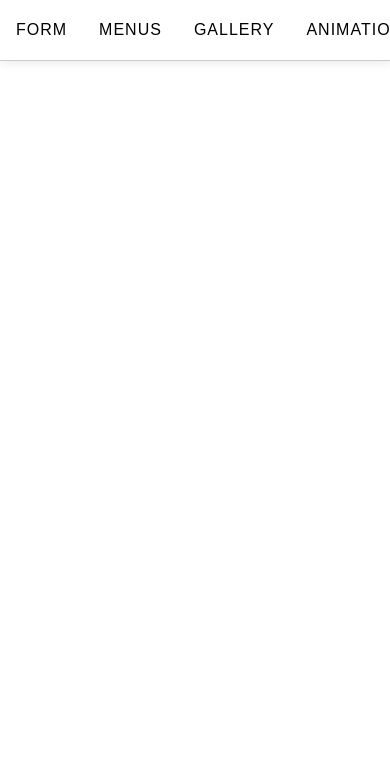
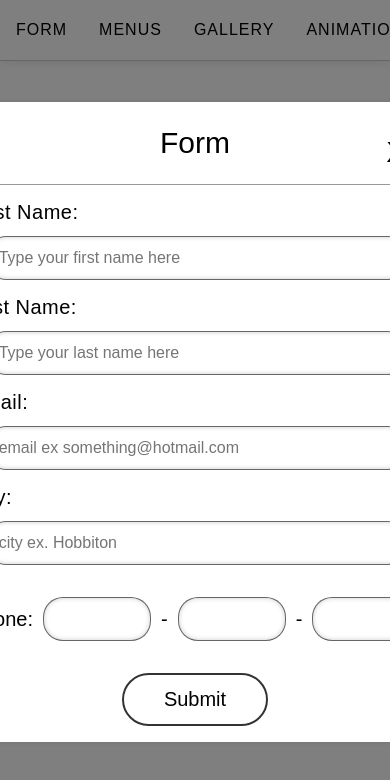
Before and after one commit to savus/testing-vite-react, a React (Vite) app: page / in a window 390 px wide. Shown: the top 780 px of the page. Built offline with nearby package versions, Linux system fonts and the light colour scheme.

Commit message:
currently building phoneInput tracker

```diff
--- a/src/App.tsx
+++ b/src/App.tsx
@@ -3,12 +3,14 @@ import { Header } from "./Components/Header.js";
 import { Modal } from "./Components/Modal.js";
 import { ModalContextProvider } from "./Components/Providers/ModalContextProvider.js";
 import { NavbarContextProvider } from "./Components/Providers/NavbarContextProvider.js";
+import { UserInfoProvider } from "./Components/Providers/UserInfoProvider.js";
 import "./css/index.css";
 import "./js/index.js";
 
 function App() {
   return (
     <>
+      <UserInfoProvider>
         <ModalContextProvider>
           <NavbarContextProvider>
             <Header />
@@ -17,6 +19,7 @@ function App() {
             <FormContent />
           </Modal>
         </ModalContextProvider>
+      </UserInfoProvider>
     </>
   );
 }
--- a/src/Components/FormContent.tsx
+++ b/src/Components/FormContent.tsx
@@ -1,10 +1,28 @@
 import { SubmitButton } from "./SubmitButton";
 import { TextInput } from "./TextInput";
 import "../css/form-content.css";
+import { PhoneInput } from "./PhoneInput";
+import { useUserContext } from "./Providers/UserInfoProvider";
+import { useState } from "react";
+import type { TPhoneInput } from "../types";
 
 export const FormContent = () => {
+  const { userInformation, setUserInformation } = useUserContext();
+
+  const [firstNameInput, setFirstNameInput] = useState("");
+  const [lastNameInput, setLastNameInput] = useState("");
+  const [emailInput, setEmailInput] = useState("");
+  const [cityInput, setCityInput] = useState("");
+  const [phoneInput, setPhoneInput] = useState<TPhoneInput>(["", "", ""]);
   return (
-    <div className="form-content">
+    <form
+      className="form-content"
+      action="#"
+      onSubmit={(e) => {
+        e.preventDefault();
+        console.log(firstNameInput, lastNameInput, emailInput, cityInput);
+      }}
+    >
       <TextInput
         labelText="First Name"
         labelFor="first-name"
@@ -12,8 +30,11 @@ export const FormContent = () => {
           id: "first-name",
           type: "text",
           placeholder: "Type your first name here",
+          value: firstNameInput,
+          onChange: ({ target: { value } }) => setFirstNameInput(value),
         }}
       />
+
       <TextInput
         labelText="Last Name"
         labelFor="last-name"
@@ -21,8 +42,11 @@ export const FormContent = () => {
           id: "last-name",
           type: "text",
           placeholder: "Type your last name here",
+          value: lastNameInput,
+          onChange: ({ target: { value } }) => setLastNameInput(value),
         }}
       />
+
       <TextInput
         labelText="Email"
         labelFor="email"
@@ -30,8 +54,11 @@ export const FormContent = () => {
           id: "email",
           type: "email",
           placeholder: "email ex something@hotmail.com",
+          value: emailInput,
+          onChange: ({ target: { value } }) => setEmailInput(value),
         }}
       />
+
       <TextInput
         labelText="City"
         labelFor="city"
@@ -39,17 +66,19 @@ export const FormContent = () => {
           id: "city",
           type: "text",
           placeholder: "city ex. Hobbiton",
+          value: cityInput,
+          onChange: ({ target: { value } }) => setCityInput(value),
         }}
       />
-      <div className="phone-input-container">
-        <label htmlFor="phone-input">Phone:</label>
-        <input type="text" />
-        -
-        <input type="text" />
-        -
-        <input type="text" />
-      </div>
+
+      <PhoneInput
+        phoneInput={phoneInput}
+        setPhoneInput={(info) => {
+          setPhoneInput(input);
+        }}
+      />
+
       <SubmitButton />
-    </div>
+    </form>
   );
 };
--- a/src/Components/Modal.tsx
+++ b/src/Components/Modal.tsx
@@ -17,7 +17,9 @@ export const Modal = ({
   const isModalVisible = (stateName: TVisibleModal) =>
     stateName === visibleModal ? "is-visible" : "";
   return (
-    <div className={`modal-overlay ${isModalVisible(modalStateName)}`}>
+    <div
+      className={`modal-overlay is-visible ${isModalVisible(modalStateName)}`}
+    >
       <div className="modal-body">
         <ModalCloseButton />
         <div className="modal-header">{header}</div>
--- /dev/null
+++ b/src/Components/PhoneInput.tsx
@@ -0,0 +1,35 @@
+import { useRef, type ChangeEventHandler } from "react";
+import type { TPhoneInput } from "../types";
+
+export const PhoneInput = ({
+  phoneInput,
+  setPhoneInput,
+}: {
+  phoneInput: TPhoneInput;
+  setPhoneInput: (input: TPhoneInput) => void;
+}) => {
+  const refs = [useRef(null), useRef(null), useRef(null)];
+  const maxLengths = [3, 3, 4];
+
+  const onChangeEventHandler =
+    (index: 0 | 1 | 2) =>
+    (e): ChangeEventHandler<HTMLInputElement> => {
+      const value = e.target.value;
+      const newState = phoneInput.map((phoneInput, phoneIndex) =>
+        phoneIndex === index ? value : phoneInput
+      ) as TPhoneInput;
+
+      setPhoneInput(newState);
+    };
+
+  return (
+    <div className="phone-input-container">
+      <label htmlFor="phone-input">Phone:</label>
+      <input type="text" />
+      -
+      <input type="text" />
+      -
+      <input type="text" />
+    </div>
+  );
+};
--- /dev/null
+++ b/src/Components/Providers/UserInfoProvider.tsx
@@ -0,0 +1,22 @@
+import { createContext, useContext, useState, type ReactNode } from "react";
+import type { TUserInfo, TUserInformation } from "../../types";
+
+const UserContext = createContext({} as TUserInformation);
+
+export const UserInfoProvider = ({ children }: { children: ReactNode }) => {
+  const [userInformation, setUserInformation] = useState<TUserInfo | null>(
+    null
+  );
+  return (
+    <UserContext.Provider
+      value={{
+        userInformation,
+        setUserInformation,
+      }}
+    >
+      {children}
+    </UserContext.Provider>
+  );
+};
+
+export const useUserContext = () => useContext(UserContext);
```
Also changed, not shown: src/types.ts (+15 -0 lines). Lines whose indentation alone changed are shown as unchanged.
